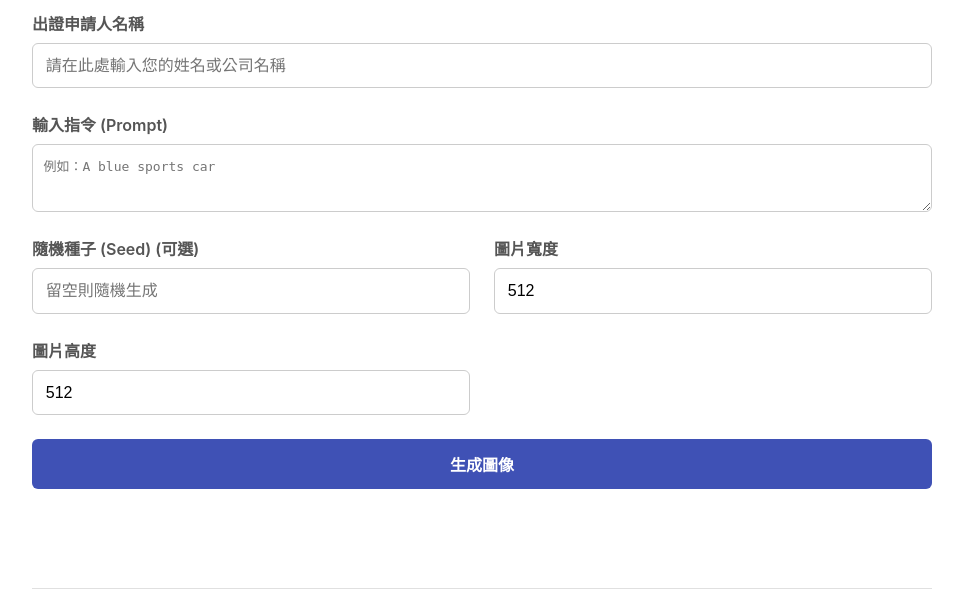
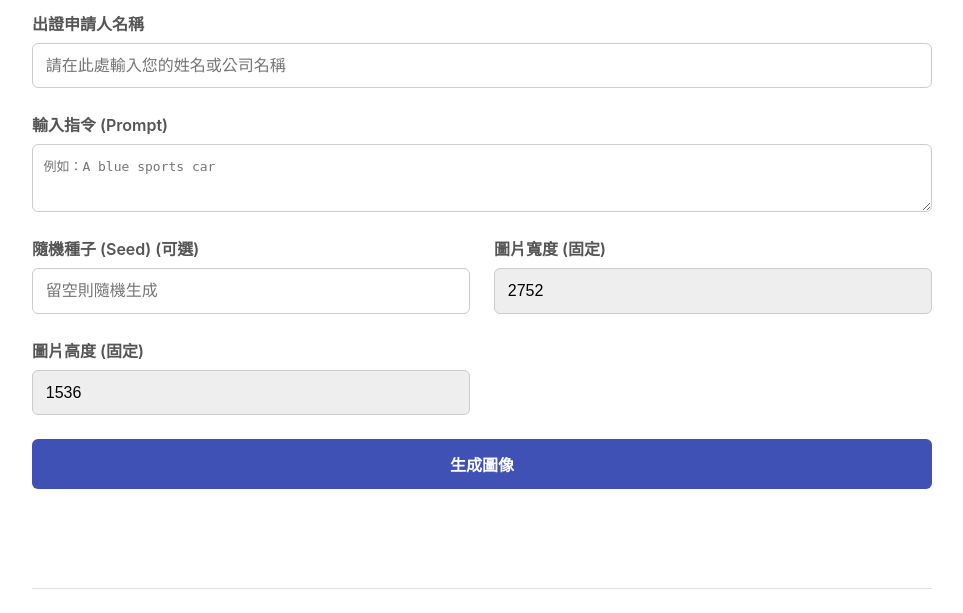
Before and after one commit to takecovertaiwan-cmyk/FLUX-1.1-pro-ultra-2.0, a Flask app: page / in a window 1280 px wide. Shown: the part 236-849 px from the top of the page, without its empty margins (158-1121 px from the left). Run offline with Flask 3, Linux system fonts and the light colour scheme.

Commit message:
Update index.html

```diff
--- a/templates/index.html
+++ b/templates/index.html
@@ -5,7 +5,7 @@
     <meta name="viewport" content="width=device-width, initial-scale=1.0">
     <title>WesmartAI<br>圖像生成及創作歷程存證系統</title>
 
-    <style>
+<style>
         /* B2-1. 基礎與容器樣式 */
         body { font-family: -apple-system, BlinkMacSystemFont, "Segoe UI", Roboto, "Helvetica Neue", Arial, sans-serif; margin: 0; padding: 2em; background-color: #f4f6f8; color: #333; }
         .container { max-width: 900px; margin: auto; background: #fff; padding: 2em; border-radius: 8px; box-shadow: 0 4px 12px rgba(0,0,0,0.1); }
@@ -44,7 +44,7 @@
     <div class="container">
         <h1>WesmartAI<br>圖像生成及創作歷程存證系統</h1>
 
-        <h2>1. 生成預覽圖像</h2>
+<h2>1. 生成預覽圖像</h2>
         <div class="form-grid">
             <div class="form-group full-width">
                 <label for="applicant_name">出證申請人名稱</label>
@@ -59,12 +59,12 @@
                 <input type="text" id="seed" placeholder="留空則隨機生成">
             </div>
              <div class="form-group">
-                <label for="width">圖片寬度</label>
-                <input type="number" id="width" value="512">
+                <label for="width">圖片寬度 (固定)</label>
+                <input type="number" id="width" value="2752" readonly style="background-color: #eee;">
             </div>
              <div class="form-group">
-                <label for="height">圖片高度</label>
-                <input type="number" id="height" value="512">
+                <label for="height">圖片高度 (固定)</label>
+                <input type="number" id="height" value="1536" readonly style="background-color: #eee;">
             </div>
             <div class="form-group full-width">
                 <button id="generate-btn">生成圖像</button>
@@ -118,12 +118,10 @@
                 return;
             }
 
-            // D2-2. 準備 API 需要的 Payload (Prompt, Seed, 尺寸)
+            // D2-2. 準備 API 需要的 Payload (Prompt, Seed)
             const payload = {
                 prompt: document.getElementById('prompt').value,
                 seed: document.getElementById('seed').value,
-                width: document.getElementById('width').value,
-                height: document.getElementById('height').value,
             };
             if (!payload.prompt) {
                 alert('請填寫 Prompt！');
```
